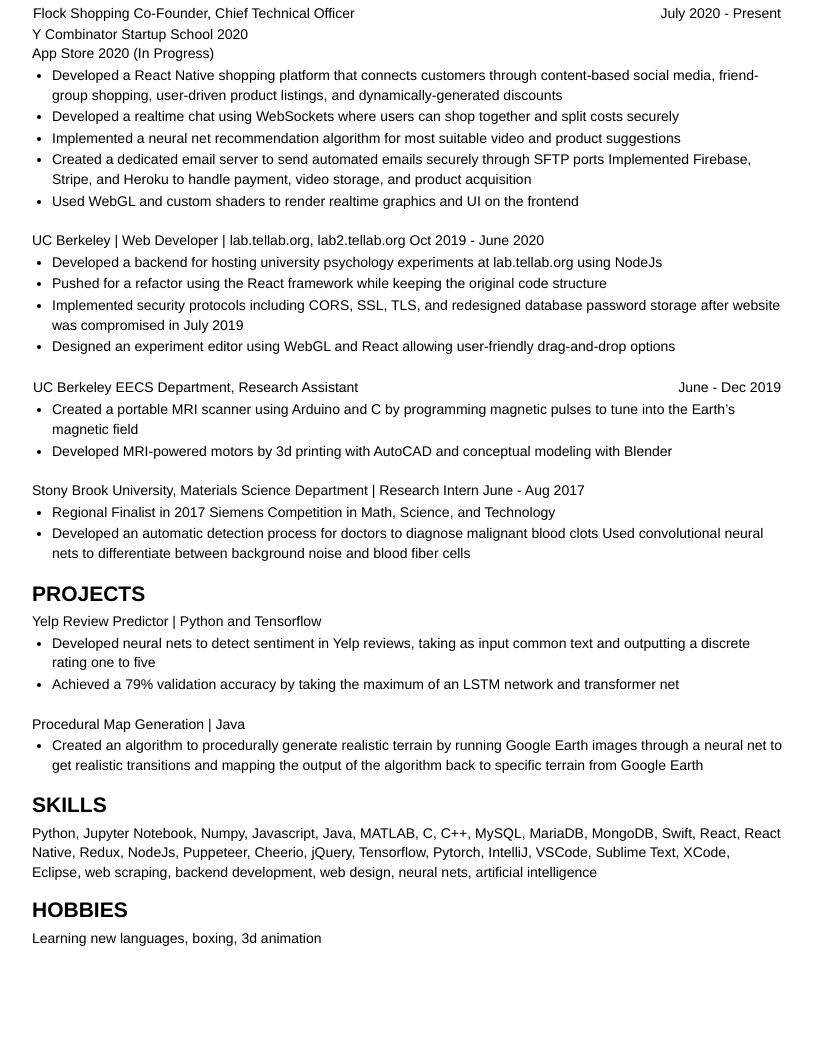
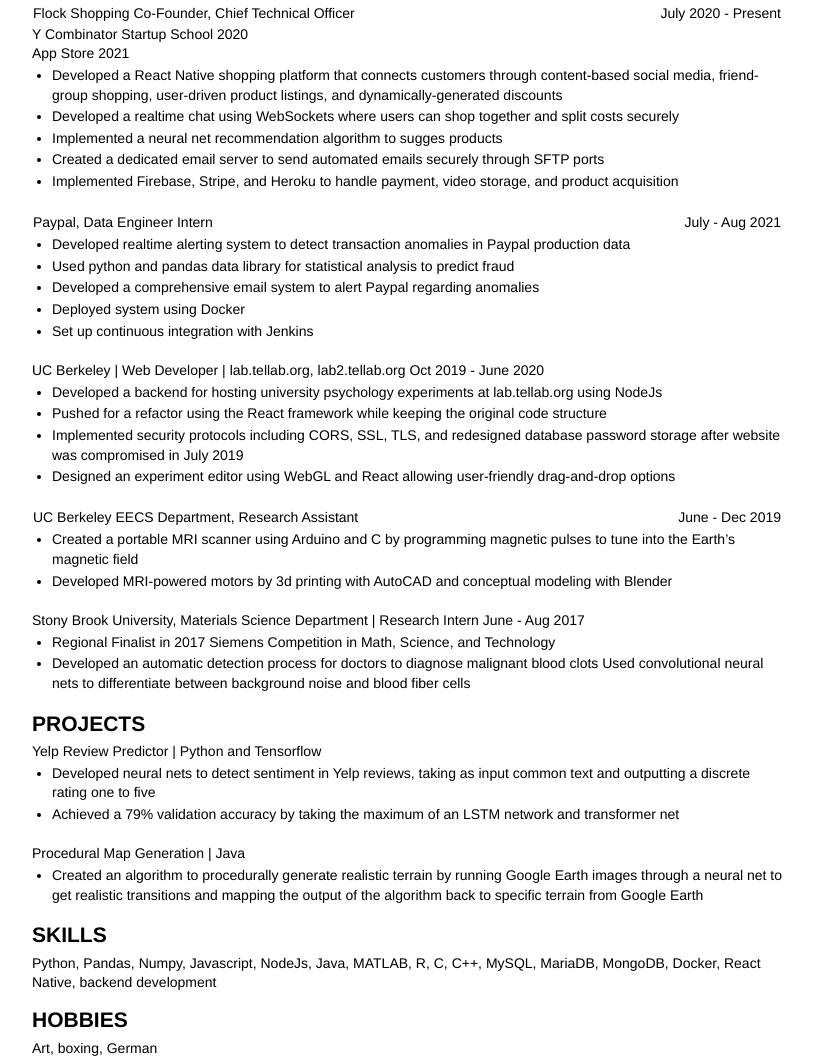
Before and after one commit to kgaobears/resume, a plain HTML site: page index.html in a window 1280 px wide. Shown: the part 309-1368 px from the top of the page, without its empty margins (233-1046 px from the left). Before the commit the page ends 1257 px from the top, so only its background shows below. Drawn offline with Linux system fonts and the light colour scheme.

Commit message:
update resume

```diff
--- a/index.html
+++ b/index.html
@@ -42,13 +42,31 @@
 </tbody>
 </table>
 <p>Y Combinator Startup School 2020</p>
-<p>App Store 2020 (In Progress)</p>
+<p>App Store 2021</p>
 <ul>
 <li>Developed a React Native shopping platform that connects customers through content-based social media, friend-group shopping, user-driven product listings, and dynamically-generated discounts</li>
 <li>Developed a realtime chat using WebSockets where users can shop together and split costs securely</li>
-<li>Implemented a neural net recommendation algorithm for most suitable video and product suggestions</li>
-<li>Created a dedicated email server to send automated emails securely through SFTP ports Implemented Firebase, Stripe, and Heroku to handle payment, video storage, and product acquisition</li>
-<li>Used WebGL and custom shaders to render realtime graphics and UI on the frontend</li>
+<li>Implemented a neural net recommendation algorithm to sugges products</li>
+<li>Created a dedicated email server to send automated emails securely through SFTP ports</li>
+<li>Implemented Firebase, Stripe, and Heroku to handle payment, video storage, and product acquisition</li>
+</ul>
+<table>
+<thead>
+<tr class="header">
+<th>Paypal, Data Engineer Intern</th>
+<th style="text-align: center;"></th>
+<th style="text-align: right;">July - Aug 2021</th>
+</tr>
+</thead>
+<tbody>
+</tbody>
+</table>
+<ul>
+<li>Developed realtime alerting system to detect transaction anomalies in Paypal production data</li>
+<li>Used python and pandas data library for statistical analysis to predict fraud</li>
+<li>Developed a comprehensive email system to alert Paypal regarding anomalies</li>
+<li>Deployed system using Docker</li>
+<li>Set up continuous integration with Jenkins</li>
 </ul>
 <p>UC Berkeley | Web Developer | lab.tellab.org, lab2.tellab.org Oct 2019 - June 2020</p>
 <ul>
@@ -88,8 +106,8 @@
 <li>Created an algorithm to procedurally generate realistic terrain by running Google Earth images through a neural net to get realistic transitions and mapping the output of the algorithm back to specific terrain from Google Earth</li>
 </ul>
 <h2 id="skills">SKILLS</h2>
-<p>Python, Jupyter Notebook, Numpy, Javascript, Java, MATLAB, C, C++, MySQL, MariaDB, MongoDB, Swift, React, React Native, Redux, NodeJs, Puppeteer, Cheerio, jQuery, Tensorflow, Pytorch, IntelliJ, VSCode, Sublime Text, XCode, Eclipse, web scraping, backend development, web design, neural nets, artificial intelligence</p>
+<p>Python, Pandas, Numpy, Javascript, NodeJs, Java, MATLAB, R, C, C++, MySQL, MariaDB, MongoDB, Docker, React Native, backend development</p>
 <h2 id="hobbies">HOBBIES</h2>
-<p>Learning new languages, boxing, 3d animation</p>
+<p>Art, boxing, German</p>
 </body>
 </html>
```
Also changed, not shown: 2 other files.
